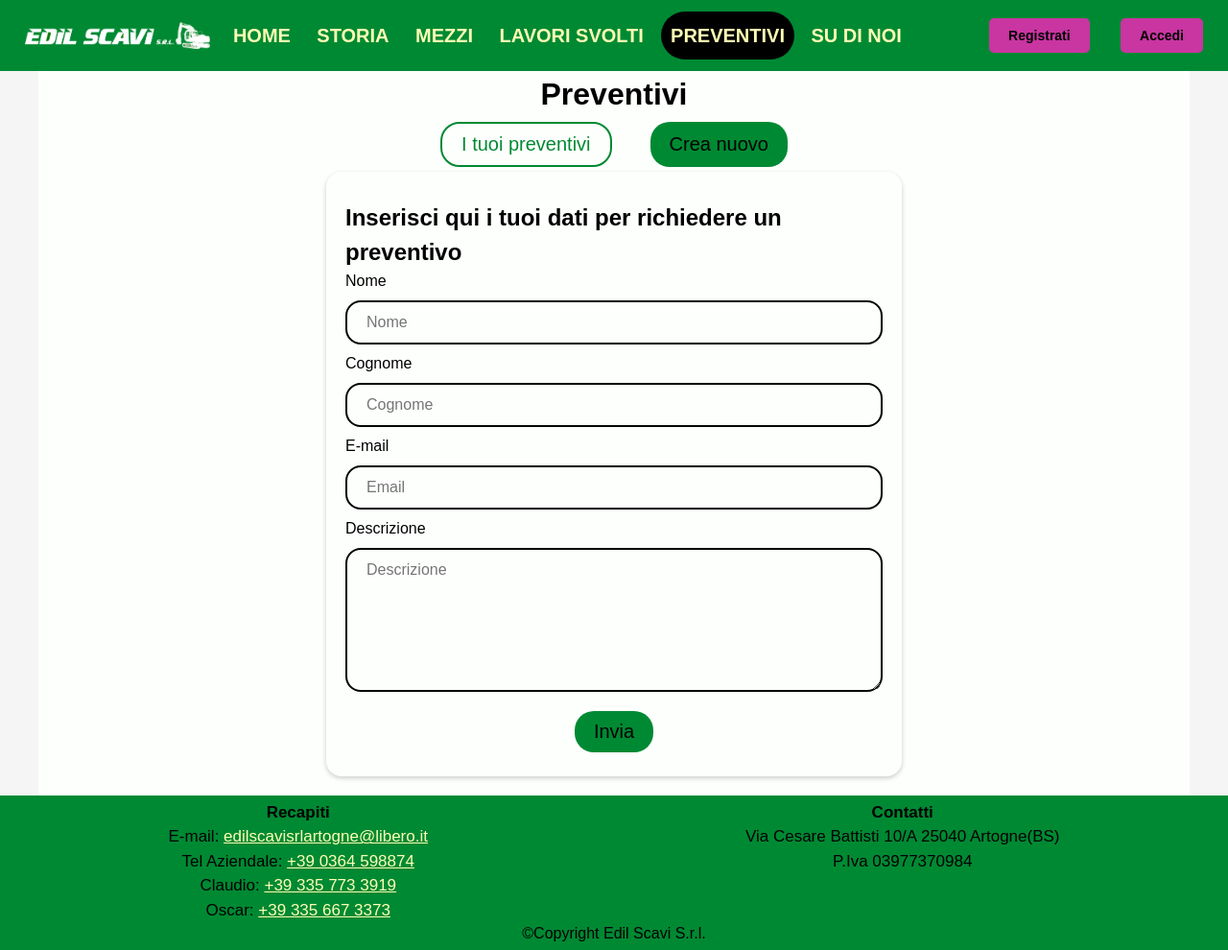
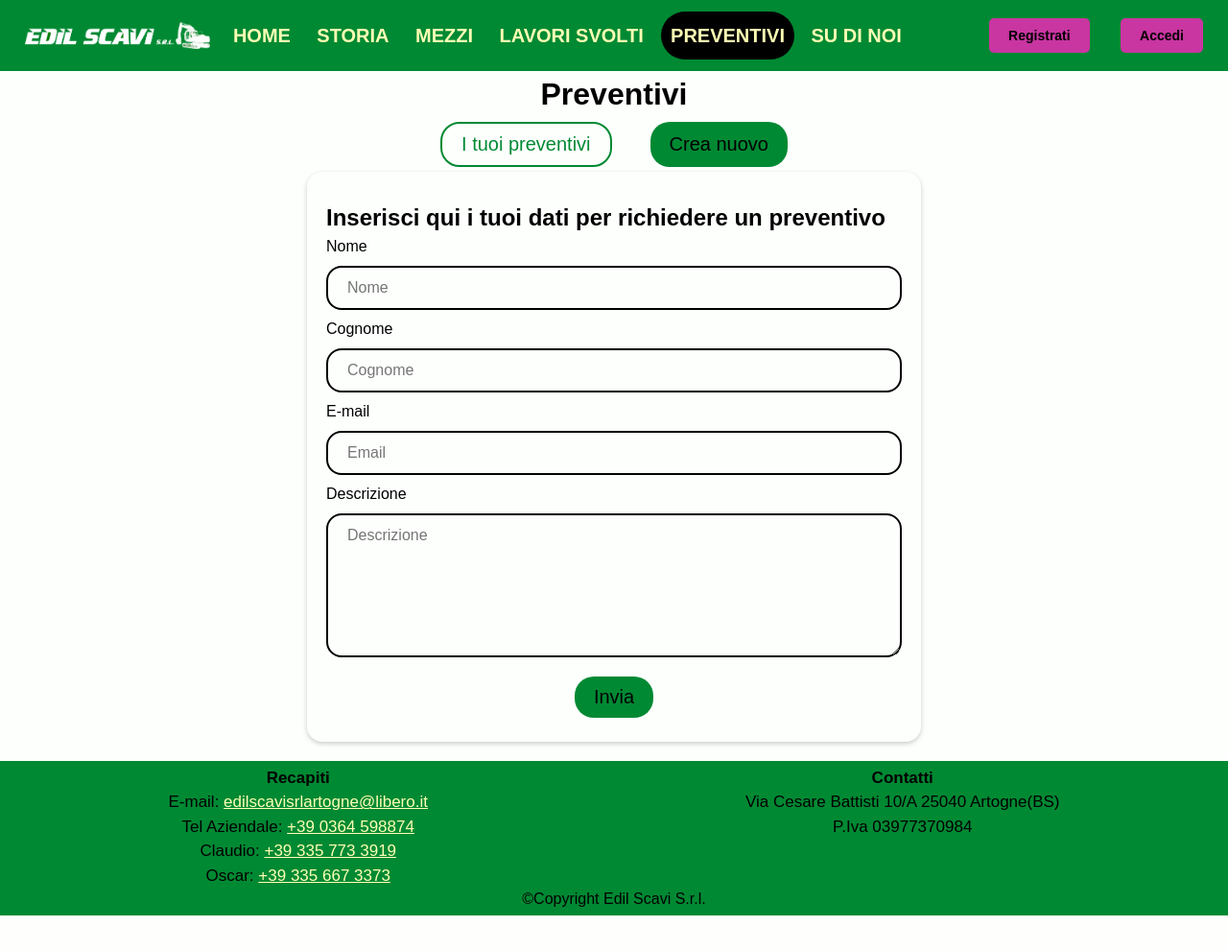
Before and after one commit to The-TecWebers/Progetto, a PHP site: page /preventivi.php in a window 1280 px wide. Shown: the whole page at 96% size. After the commit the page ends 954 px from the top, so only its background shows below. Run offline with PHP 8.4, Linux system fonts and the light colour scheme.

Commit message:
Tolto il limite di 1200 pixel al main

```diff
--- a/CSS/desktop.css
+++ b/CSS/desktop.css
@@ -5,7 +5,6 @@ GENERALE
 */
 
 :root {
-    --bg_body: whitesmoke;
     --hover: #000000;
     --border: #000000;
 
@@ -31,7 +30,7 @@ GENERALE
 
 body {
     line-height: 1.5;
-    background-color: var(--bg_body);
+    background-color: var(--bg_bgWhite);
 }
 
 html, body {
@@ -293,20 +292,6 @@ h1{
 
 /*
 =====
-MAIN
-=====
-*/
-
-main{
-    max-width: 1200px;
-    margin: auto;
-    background-color: var(--bg_bgWhite);
-}
-
-
-
-/*
-=====
 FORM
 =====
 */
```
